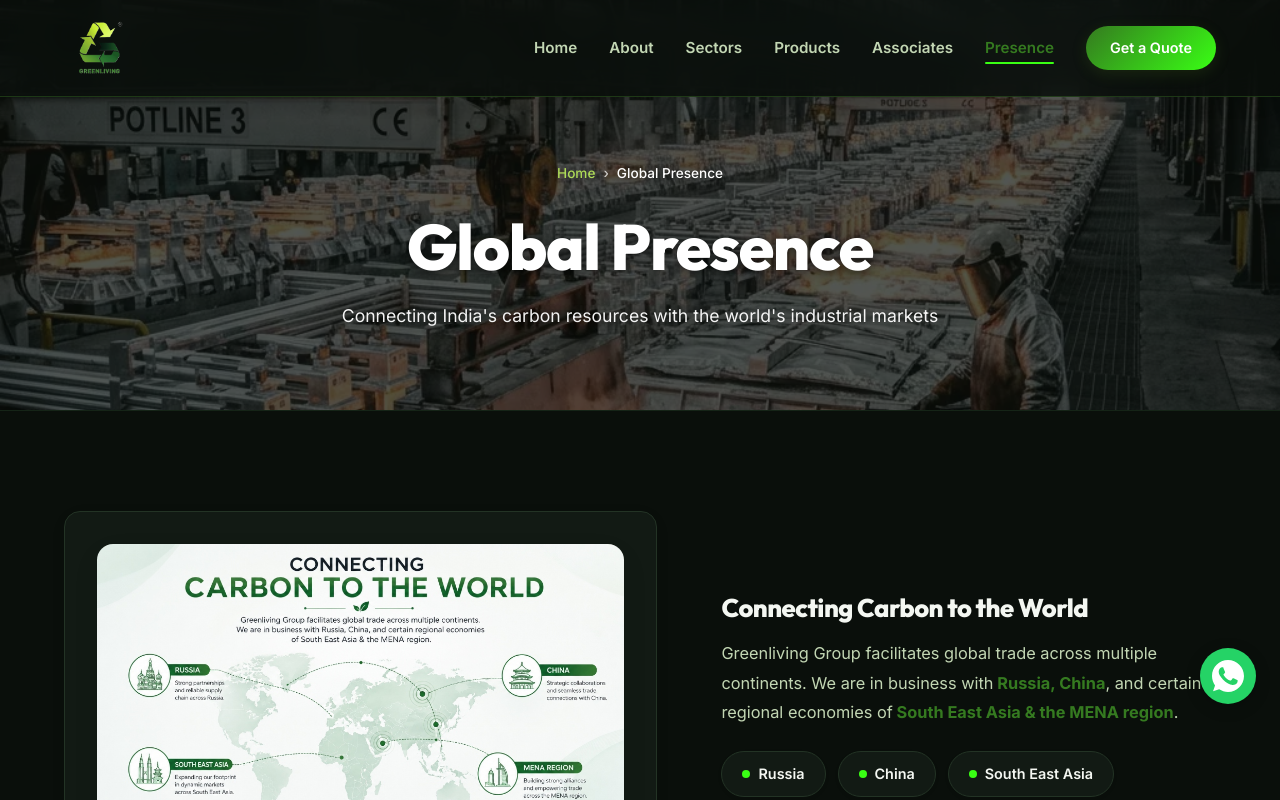
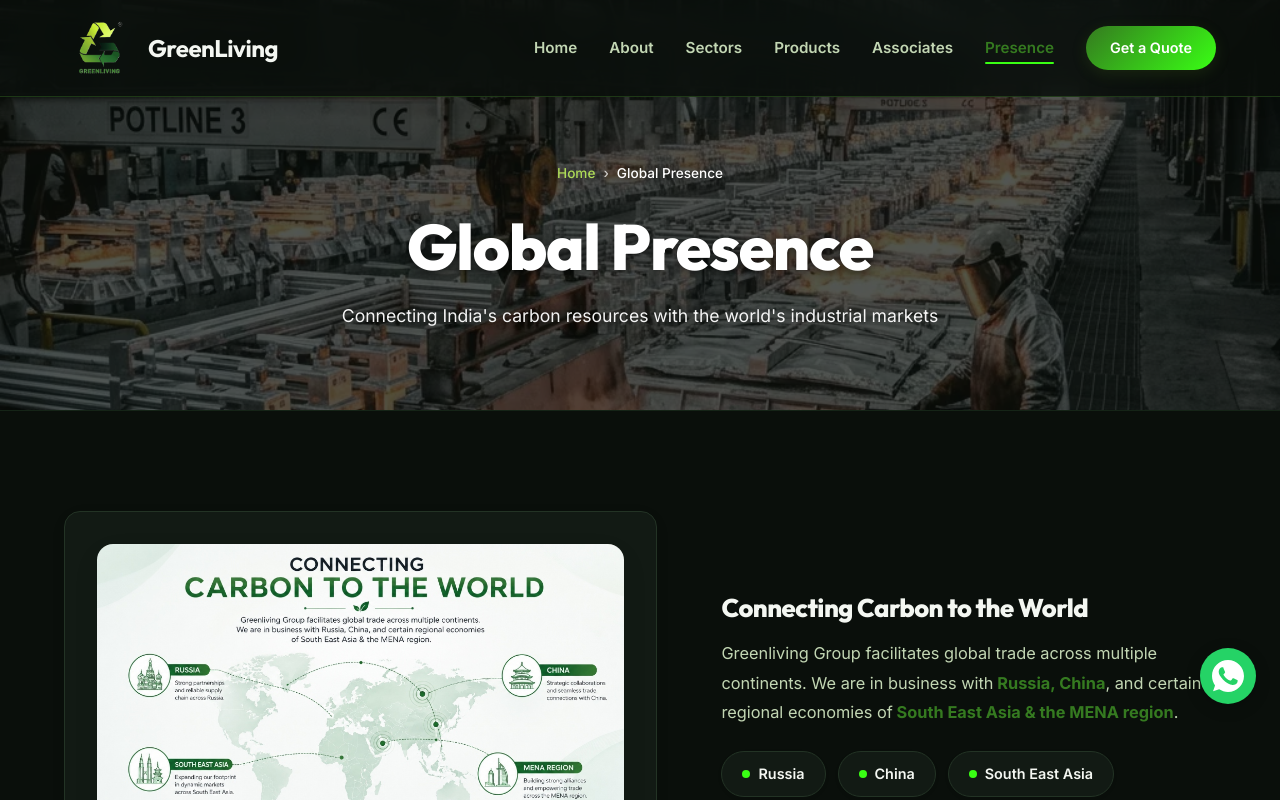
Before and after one commit to mediagreenliving/greenliving, a React (Vite) app: page /global-presence in a window 1280 px wide. Shown: the top 800 px of the page. Built offline with nearby package versions, Linux system fonts and the light colour scheme.

Commit message:
Add GreenLiving text beside logo in navbar

```diff
--- a/src/components/Navbar.jsx
+++ b/src/components/Navbar.jsx
@@ -37,8 +37,9 @@ export default function Navbar() {
   return (
     <nav className={`navbar${scrolled ? ' scrolled' : ''}`}>
       <div className="container">
-        <Link to="/" className="nav-logo">
+        <Link to="/" className="nav-logo" style={{ display: 'flex', alignItems: 'center', gap: '12px', textDecoration: 'none' }}>
           <img src="/images/logo.webp" alt="Greenliving Group Logo" style={{ height: '72px', objectFit: 'contain' }} />
+          <span style={{ fontSize: '1.5rem', fontWeight: '700', color: 'var(--text-h)', letterSpacing: '-0.5px' }}>GreenLiving</span>
         </Link>
 
         <div className={`nav-links${menuOpen ? ' open' : ''}`}>
```
